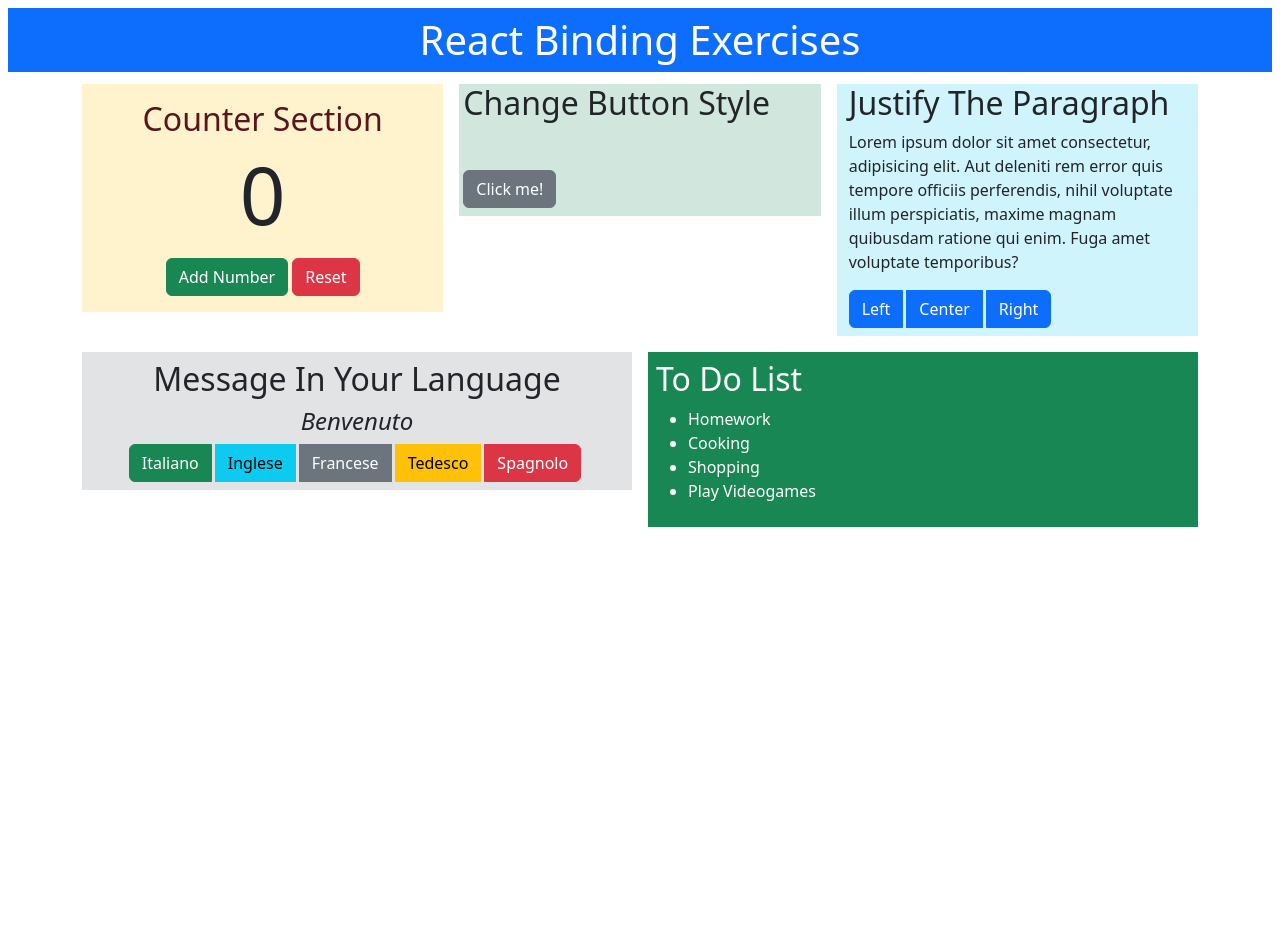
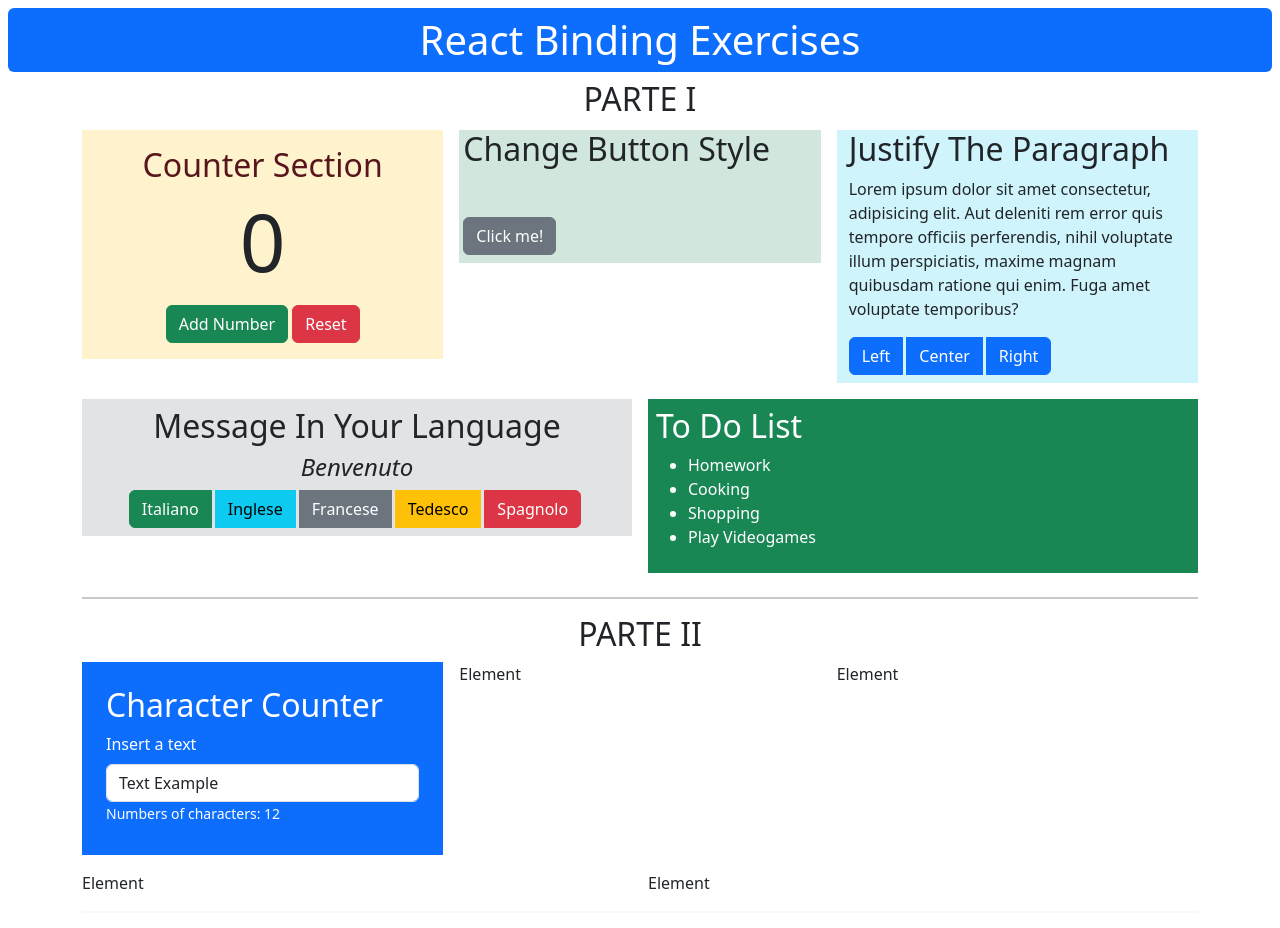
Before and after one commit to mariarita-depierro/react-binding, a React (Vite) app: page / in a window 1280 px wide. Before the commit the page ends 800 px from the top, so only its background shows below. Built offline with nearby package versions, Linux system fonts and the light colour scheme.

Commit message:
add CharacterCounterSection.jsx

```diff
--- a/src/components/layout/Header.jsx
+++ b/src/components/layout/Header.jsx
@@ -1,6 +1,6 @@
 export default function Header() {
   return (
-    <h1 className="bg-primary text-white text-center m-2 p-2">
+    <h1 className="bg-primary text-white text-center m-2 p-2 rounded-2">
       React Binding Exercises
     </h1>
   );
--- a/src/components/layout/Main.jsx
+++ b/src/components/layout/Main.jsx
@@ -1,12 +1,14 @@
-import ButtonStyleSection from "../sections/ButtonStyleSection";
-import CounterSection from "../sections/CounterSection";
-import JustifyParagraphSection from "../sections/JustifyParagraphSection";
-import MessageByLanguageSection from "../sections/MessageByLanguageSection";
-import ToDoListSection from "../sections/ToDoListSection";
+import ButtonStyleSection from "../sections-parte1/ButtonStyleSection";
+import CounterSection from "../sections-parte1/CounterSection";
+import JustifyParagraphSection from "../sections-parte1/JustifyParagraphSection";
+import MessageByLanguageSection from "../sections-parte1/MessageByLanguageSection";
+import ToDoListSection from "../sections-parte1/ToDoListSection";
+import CharacterCounterSection from "../sections-parte2/CharacterCounterSection";
 
 export default function Main() {
   return (
     <main className="container">
+      <h2 className="text-uppercase text-center">Parte I</h2>
       <div class="row g-3">
         {/* <!-- Prima riga --> */}
         <div class="col-md-4">
@@ -27,6 +29,54 @@ export default function Main() {
           <ToDoListSection />
         </div>
       </div>
+      <hr className="border-2" />
+      <h2 className="text-uppercase text-center">Parte II</h2>
+      <div class="row g-3">
+        {/* <!-- Terza --> */}
+        <div class="col-md-4">
+          <CharacterCounterSection />
+        </div>
+        <div class="col-md-4">Element</div>
+        <div class="col-md-4">Element</div>
+
+        {/* <!-- Quarta riga --> */}
+        <div class="col-md-6">Element</div>
+        <div class="col-md-6">Element</div>
+      </div>
+      <hr className="border" />
     </main>
   );
 }
+
+/* 2. filtra istantaneamente un array di nomi visualizzati a schermo mostrando solo quelli che contengono la stringa digitata nell'input
+ */
+
+/* 3. aggiorna il contenuto di un tag <h1> con il testo inserito dall'utente in una casella di input,
+sostituendo il valore precedente ad ogni modifica
+ */
+
+/* 4. unisci in tempo reale il valore di due input distinti (nome e cognome)
+visualizzando il risultato completo in un unico elemento di testo
+ */
+
+/* 5. mantieni disabilitato un pulsante di azione finché l'utente non spunta
+una specifica casella di controllo per confermare la volontà di procedere
+ */
+
+/* 6. applica o rimuovi uno stile specifico (es. grassetto, corsivo, sottolineato, evidenziato)
+ad un testo target quando la checkbox associata viene attivata o disattivata
+ */
+
+/* 7. ridimensiona il testo della pagina in base al radio button selezionato dall'utente
+ */
+
+/* 8. converti e mostra il prezzo di un prodotto fisso in diverse valute (EUR, USD, GBP)
+aggiornando il simbolo e il valore in base alla select
+ */
+
+/* 9. mostra il numero di caratteri rimanenti da scrivere
+durante la digitazione in una textarea
+ */
+
+/* 10. mostra degli avvisi riguardo la quantità di testo
+scritto in una textarea (es. troppo corto, troppo lungo, lunghezza ottimale) */
--- /dev/null
+++ b/src/components/sections-parte2/CharacterCounterSection.jsx
@@ -0,0 +1,29 @@
+/* 1. Contatore caratteri: mostra dinamicamente il numero di caratteri inseriti
+in una casella di input o textarea, aggiornando il conteggio ad ogni digitazione */
+
+import { useState } from "react";
+
+export default function CharacterCounterSection() {
+  const [text, setText] = useState("Text Example");
+
+  return (
+    <section className="bg-primary text-white p-4">
+      <h2>Character Counter</h2>
+      <div>
+        <label htmlFor="text" className="form-label">
+          Insert a text
+        </label>
+        <input
+          onChange={(e) => setText(e.target.value)}
+          id="text"
+          type="text"
+          className="form-control"
+          value={text}
+        />
+        <h3 className="form-text text-white">
+          Numbers of characters: {text.length}
+        </h3>
+      </div>
+    </section>
+  );
+}
```
Also changed, not shown: src/components/sections-parte1/ButtonStyleSection.jsx (renamed from src/components/sections/ButtonStyleSection.jsx), src/components/sections-parte1/CounterSection.jsx (renamed from src/components/sections/CounterSection.jsx), src/components/sections-parte1/JustifyParagraphSection.jsx (renamed from src/components/sections/JustifyParagraphSection.jsx), src/components/sections-parte1/MessageByLanguageSection.jsx (renamed from src/components/sections/MessageByLanguageSection.jsx), src/components/sections-parte1/ToDoListSection.jsx (renamed from src/components/sections/ToDoListSection.jsx).
